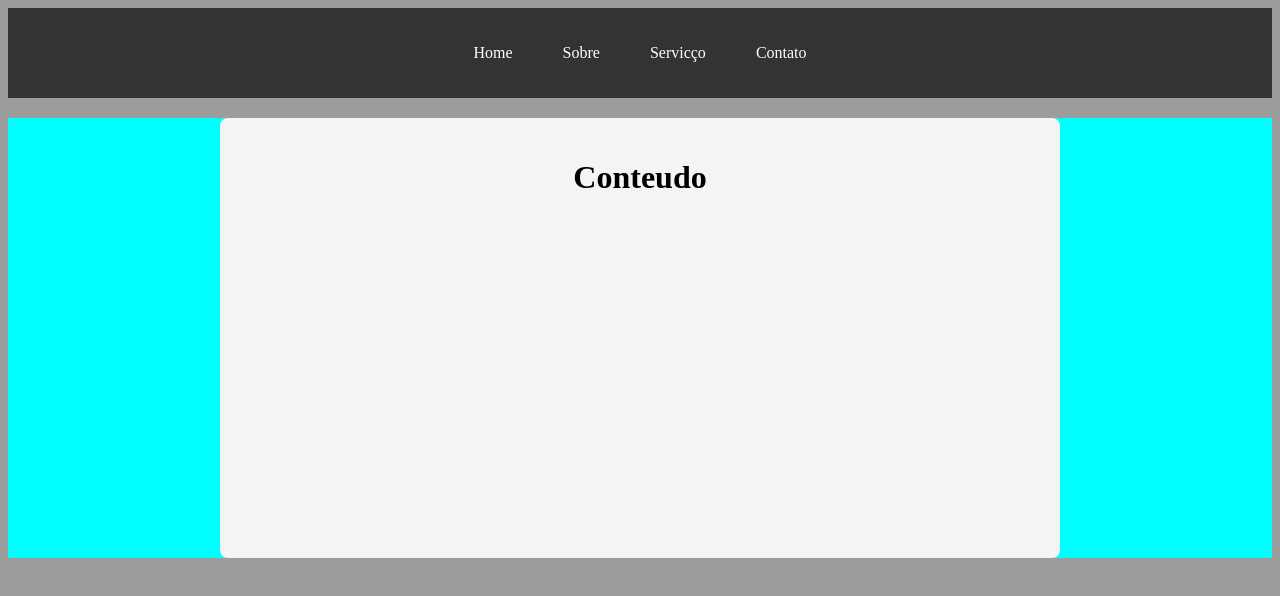
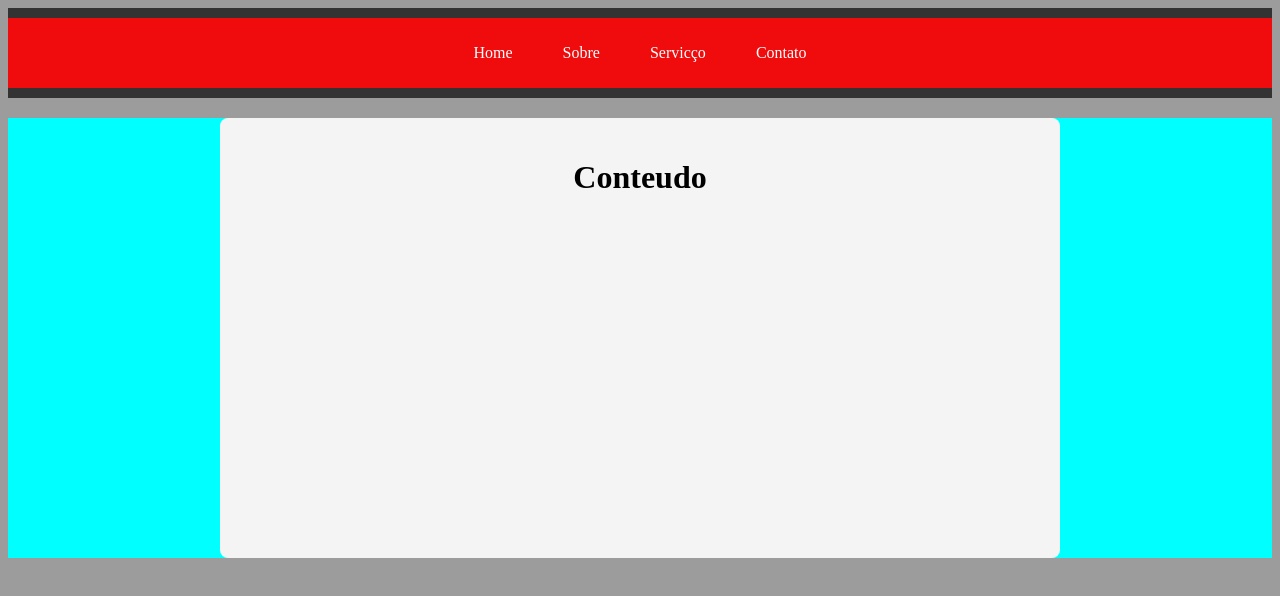
Before and after one commit to adislandev/Projetoloja, a plain HTML site: page index.html in a window 1280 px wide. Drawn offline with Linux system fonts and the light colour scheme.

Commit message:
trocando a cor do menu

```diff
--- a/index.html
+++ b/index.html
@@ -14,7 +14,7 @@
 
         }
         nav {
-            background-color: #333;
+            background-color: #f00c0c;
             color: white;
             padding: 10px 0;
         }
```
Also changed, not shown: 1 other file.
